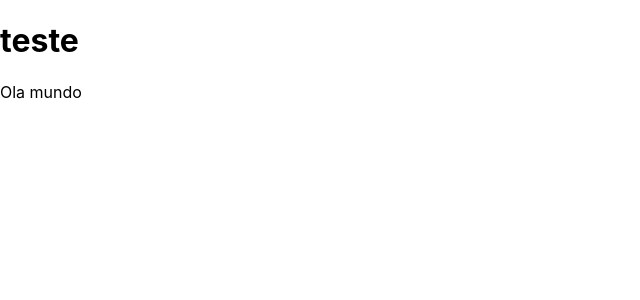
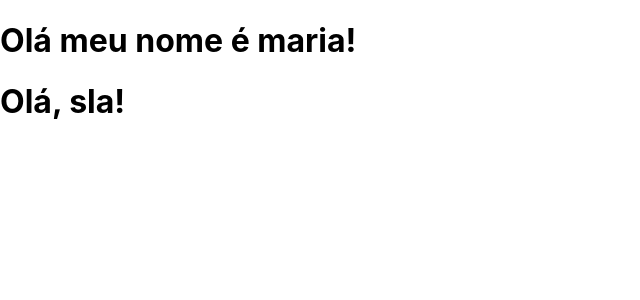
Before and after one commit to marianicacio/vacation-study, a React (Create React App) app in the folder meu-projeto/: page / in a window 1280 px wide. Shown: the top 300 px of the page, without its empty margins (0-640 px from the left). Built offline with nearby package versions, Linux system fonts and the light colour scheme.

Commit message:
feat: props

```diff
--- a/meu-projeto/src/App.jsx
+++ b/meu-projeto/src/App.jsx
@@ -1,14 +1,14 @@
 // import logo from './logo.svg';
+import Saldacao from './saldacao'
+import Saudacao2 from './saudacao2';
 import './App.css';
 
 function App() {
   return (
-    <body>
-      <header>
-        <h1>teste</h1>
-        <p>Ola mundo</p>
-      </header>
-    </body>
+    <div>
+      <Saldacao nome="maria"/>
+      <Saudacao2 nome="sla"/>
+    </div>
   );
 }
 
--- /dev/null
+++ b/meu-projeto/src/saldacao.jsx
@@ -0,0 +1,3 @@
+export default function Saudacao(props) {
+    return <h1>Olá meu nome é {props.nome}!</h1>
+}
--- /dev/null
+++ b/meu-projeto/src/saudacao2.jsx
@@ -0,0 +1,3 @@
+export default function saudacao2 ({nome}) {
+    return <h1>Olá, {nome}!</h1>
+}
```
